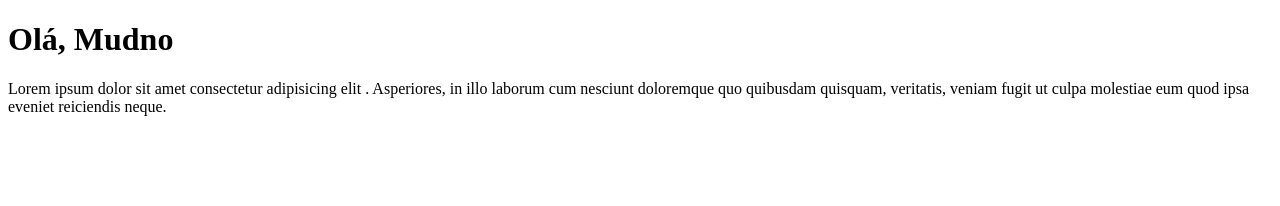
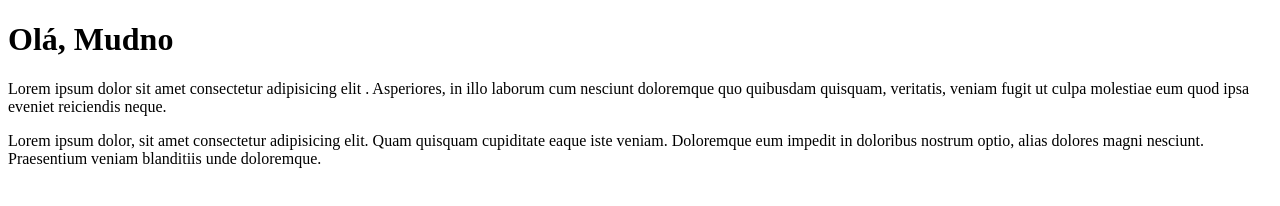
Before and after one commit to Fabiohmbr/Ola-Mundo, a plain HTML site: page site-ex/index.html in a window 1280 px wide. Drawn offline with Linux system fonts and the light colour scheme.

Commit message:
adicioneu mais uma linha

```diff
--- a/site-ex/index.html
+++ b/site-ex/index.html
@@ -11,5 +11,6 @@
     <p>Lorem ipsum dolor sit amet consectetur adipisicing elit
         . Asperiores, in illo laborum cum nesciunt doloremque quo quibusdam quisquam, veritatis, veniam
         fugit ut culpa molestiae eum quod ipsa eveniet reiciendis neque.</p>
+        <p>Lorem ipsum dolor, sit amet consectetur adipisicing elit. Quam quisquam cupiditate eaque iste veniam. Doloremque eum impedit in doloribus nostrum optio, alias dolores magni nesciunt. Praesentium veniam blanditiis unde doloremque.</p>
 </body>
 </html>
```
